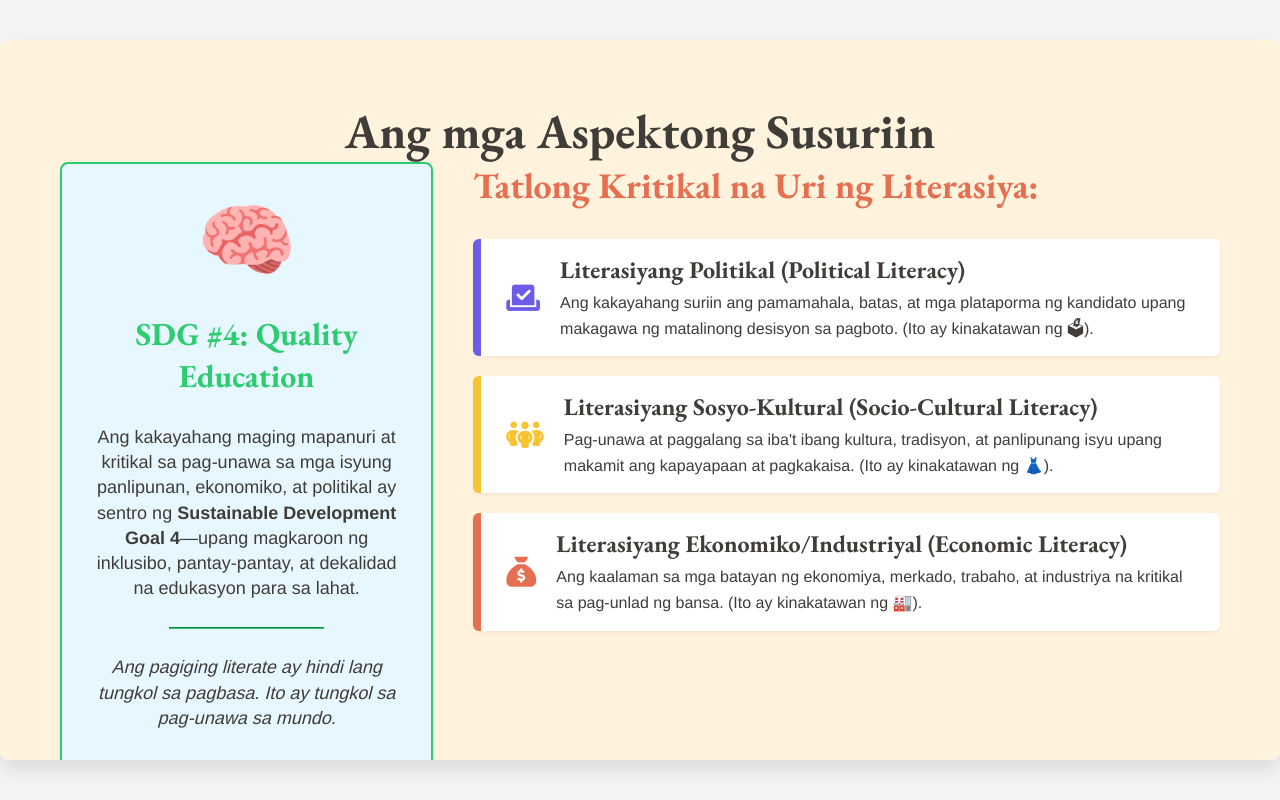
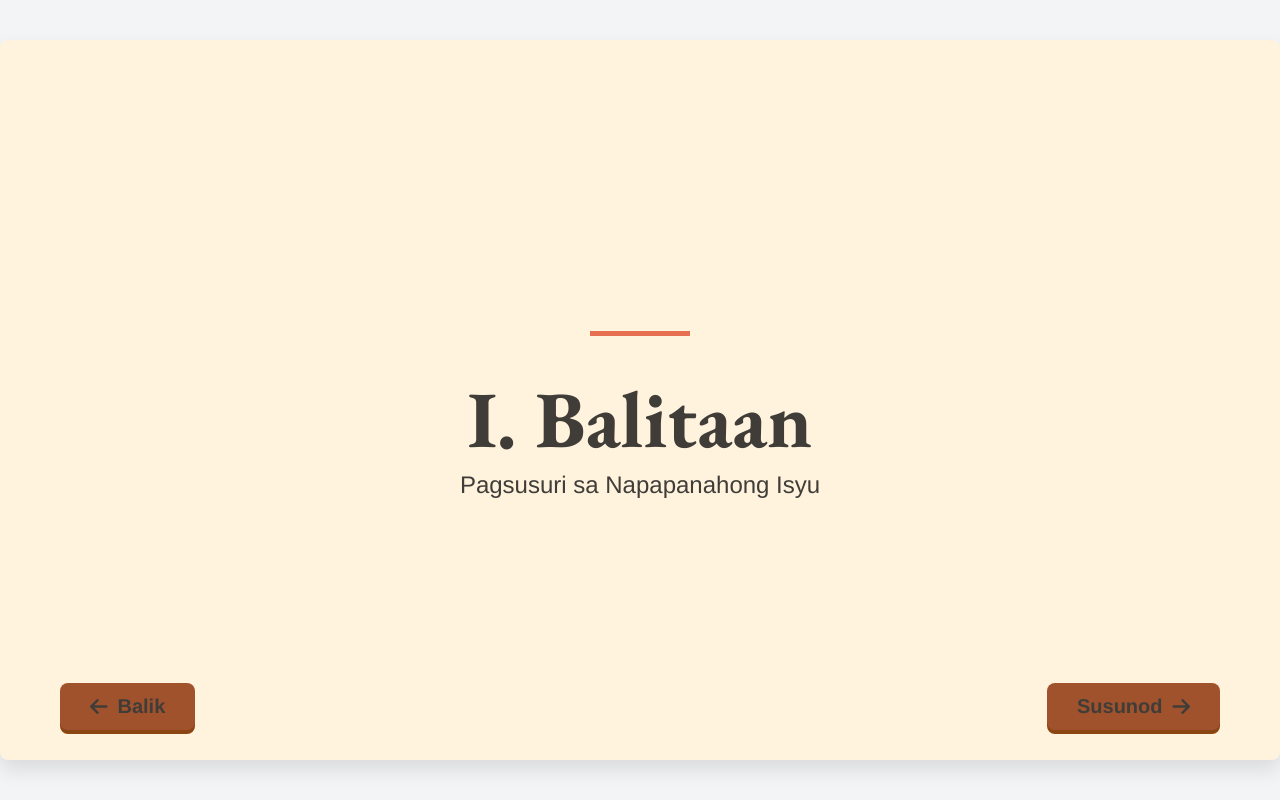
Before and after one commit to evardoejm-pnu/demoteachapeduc3, a plain HTML site: page slide_2.html in a window 1280 px wide. Drawn offline with nearby package versions, Linux system fonts and the light colour scheme.

Commit message:
Update slide_2.html

```diff
--- a/slide_2.html
+++ b/slide_2.html
@@ -3,10 +3,12 @@
 <head>
     <meta charset="UTF-8">
     <meta name="viewport" content="width=device-width, initial-scale=1.0">
-    <title>Ang Ating Pokus</title>
+    <title>Slide 2: Balitaan</title>
+    <!-- Google Fonts: EB Garamond (Headings) and Arimo (Body) -->
     <link rel="preconnect" href="https://fonts.googleapis.com">
     <link rel="preconnect" href="https://fonts.gstatic.com" crossorigin>
     <link href="https://fonts.googleapis.com/css2?family=Arimo:wght@400;500;700&family=EB+Garamond:wght@400;500;700&display=swap" rel="stylesheet">
+    <!-- FontAwesome for icons -->
     <link rel="stylesheet" href="https://cdnjs.cloudflare.com/ajax/libs/font-awesome/6.5.1/css/all.min.css">
     <style>
         /* 1. THE SETUP */
@@ -25,13 +27,14 @@
         }
 
         .slide-container {
+            align-items: center;
             background-color: #fff3dd; /* Main warm cream background */
             border-radius: 8px;
             box-shadow: 0 10px 20px rgba(0, 0, 0, 0.1);
             display: flex;
             flex-direction: column;
             height: 720px;
-            justify-content: space-between;
+            justify-content: center;
             overflow: hidden;
             padding: 60px;
             position: relative;
@@ -39,9 +42,7 @@
         }
 
         /* 2. CONSISTENT TYPOGRAPHY */
-        .slide-container h1,
-        .slide-container h2,
-        .slide-container h3 {
+        .slide-container h2 {
             font-family: 'EB Garamond', serif;
             color: #403D39;
             margin: 0;
@@ -49,133 +50,53 @@
         }
 
         .slide-container p,
-        .slide-container .subtitle,
-        .slide-container a,
-        .slide-container li {
+        .slide-container a {
             font-family: 'Arimo', sans-serif;
             color: #403D39;
-            font-size: 20px;
-            line-height: 1.6;
         }
 
-        .slide-title {
-            font-size: 48px;
-            font-weight: 700;
-            margin-bottom: 40px;
+        /* 3. LAYOUT DEFINITIONS */
+
+        /* Section_Title Layout */
+        .section-title-layout {
+            align-items: center;
+            display: flex;
+            flex-direction: column;
+            height: 100%;
+            justify-content: center;
             text-align: center;
-            color: #A0522D; /* Sienna */
+            width: 100%;
         }
 
-        /* 3. OPTIMIZED CONTENT GRID */
-        .content-grid {
-            display: grid;
-            grid-template-columns: 1fr 2fr; /* 1/3 for SDG, 2/3 for Literacies */
-            gap: 40px;
-            flex-grow: 1;
-            padding-bottom: 20px;
+        .section-title-layout h2 {
+            font-size: 80px;
         }
 
-        /* --- SDG SECTION (LEFT COLUMN) --- */
-        .sdg-section {
-            background-color: #e6f7ff; /* Light blue background for education focus */
-            border-radius: 8px;
-            padding: 30px;
-            box-shadow: 0 4px 8px rgba(0, 0, 0, 0.05);
-            display: flex;
-            flex-direction: column;
-            align-items: center;
-            text-align: center;
-            border: 2px solid #2ECC71; /* SDG 4 Green border */
+        .section-title-layout p {
+            font-size: 24px;
+            margin: 0 auto;
+            max-width: 700px;
         }
 
-        .sdg-section h3 {
-            font-size: 32px;
-            color: #2ECC71; /* SDG 4 Green */
-            margin-top: 15px;
-            margin-bottom: 10px;
-        }
-
-        .sdg-section .sdg-icon {
-            font-size: 80px;
-            margin-bottom: 10px;
-        }
-
-        .sdg-section p {
-            font-size: 18px;
-            line-height: 1.4;
-        }
-
-        /* --- LITERACY SECTION (RIGHT COLUMN) --- */
-        .literacy-section {
-            display: flex;
-            flex-direction: column;
-            gap: 20px;
-        }
-
-        .literacy-section h2 {
-            font-size: 36px;
-            text-align: left;
-            margin-bottom: 10px;
-            color: #E76F51;
-        }
-
-        .literacy-card {
-            display: flex;
-            align-items: center;
-            background-color: #ffffff;
-            border-left: 8px solid; /* Dynamic color border for emphasis */
-            padding: 15px 25px;
-            border-radius: 6px;
-            box-shadow: 0 2px 4px rgba(0, 0, 0, 0.05);
-        }
-
-        .literacy-card i {
-            font-size: 30px;
-            margin-right: 20px;
-            flex-shrink: 0;
-        }
-
-        .literacy-card-content h3 {
-            font-size: 24px;
-            font-weight: 600;
-            margin-bottom: 5px;
-        }
-
-        .literacy-card-content p {
-            font-size: 16px;
-            margin: 0;
-        }
-
-        /* Card Specific Colors */
-        .literacy-political {
-            border-left-color: #6C5CE7; /* Purple for Political/Governance */
-        }
-        .literacy-political i {
-            color: #6C5CE7;
-        }
-
-        .literacy-cultural {
-            border-left-color: #F7C331; /* Yellow for Socio-Cultural */
-        }
-        .literacy-cultural i {
-            color: #F7C331;
-        }
-
-        .literacy-economic {
-            border-left-color: #E76F51; /* Coral for Economic/Industrial */
-        }
-        .literacy-economic i {
-            color: #E76F51;
+        .section-title-layout hr {
+            background-color: #E76F51; /* Terracotta highlight */
+            border: none;
+            height: 5px;
+            margin: 30px auto;
+            width: 100px;
         }
 
 
-        /* 4. NAVIGATION STYLES */
+        /* --- NAVIGATION STYLES --- */
         .nav-controls {
+            position: absolute;
+            bottom: 30px;
+            left: 60px;
+            right: 60px;
             display: flex;
             justify-content: space-between;
-            align-items: center;
-            padding-top: 20px;
-            border-top: 1px solid #dcdcdc;
+            width: calc(100% - 120px);
+            pointer-events: none;
         }
 
         .nav-button {
@@ -190,13 +111,13 @@
             font-weight: 700;
             font-family: 'Arimo', sans-serif;
             font-size: 20px;
-            transition: background-color 0.2s, transform 0.1s, box-shadow 0.2s;
-            box-shadow: 0 4px #8B4513;
-            cursor: pointer;
+            transition: background-color 0.2s, transform 0.1s;
+            box-shadow: 0 4px #8B4513; /* Darker shadow */
+            pointer-events: auto;
         }
 
         .nav-button:hover {
-            background-color: #E76F51;
+            background-color: #E76F51; /* Terracotta */
             transform: translateY(-2px);
             box-shadow: 0 6px #8B4513;
         }
@@ -205,58 +126,28 @@
             transform: translateY(2px);
             box-shadow: 0 2px #8B4513;
         }
+
     </style>
 </head>
 <body>
 
-    <div class="slide-container" id="slide3_focus">
-        <h1 class="slide-title">Ang mga Aspektong Susuriin</h1>
-
-        <div class="content-grid">
-
-            <div class="sdg-section">
-                <div class="sdg-icon">&#x1F9E0;</div> <h3>SDG #4: Quality Education</h3>
-                <p>Ang kakayahang maging mapanuri at kritikal sa pag-unawa sa mga isyung panlipunan, ekonomiko, at politikal ay sentro ng <strong>Sustainable Development Goal 4</strong>&mdash;upang magkaroon ng inklusibo, pantay-pantay, at dekalidad na edukasyon para sa lahat.</p>
-                <hr style="width: 50%; border-color: #2ECC71;">
-                <p style="font-style: italic;">Ang pagiging literate ay hindi lang tungkol sa pagbasa. Ito ay tungkol sa pag-unawa sa mundo.</p>
-            </div>
-
-            <div class="literacy-section">
-                <h2>Tatlong Kritikal na Uri ng Literasiya:</h2>
-
-                <div class="literacy-card literacy-political">
-                    <i class="fa-solid fa-vote-yea"></i>
-                    <div class="literacy-card-content">
-                        <h3>Literasiyang Politikal (Political Literacy)</h3>
-                        <p>Ang kakayahang suriin ang pamamahala, batas, at mga plataporma ng kandidato upang makagawa ng matalinong desisyon sa pagboto. (Ito ay kinakatawan ng &#x1F5F3;).</p>
-                    </div>
-                </div>
-
-                <div class="literacy-card literacy-cultural">
-                    <i class="fa-solid fa-people-group"></i>
-                    <div class="literacy-card-content">
-                        <h3>Literasiyang Sosyo-Kultural (Socio-Cultural Literacy)</h3>
-                        <p>Pag-unawa at paggalang sa iba't ibang kultura, tradisyon, at panlipunang isyu upang makamit ang kapayapaan at pagkakaisa. (Ito ay kinakatawan ng &#x1F457;).</p>
-                    </div>
-                </div>
-
-                <div class="literacy-card literacy-economic">
-                    <i class="fa-solid fa-sack-dollar"></i>
-                    <div class="literacy-card-content">
-                        <h3>Literasiyang Ekonomiko/Industriyal (Economic Literacy)</h3>
-                        <p>Ang kaalaman sa mga batayan ng ekonomiya, merkado, trabaho, at industriya na kritikal sa pag-unlad ng bansa. (Ito ay kinakatawan ng &#x1F3ED;).</p>
-                    </div>
-                </div>
-            </div>
-
+    <!-- Slide 2: Section_Title for Balitaan -->
+    <div class="slide-container" id="slide2">
+        <div class="section-title-layout">
+            <hr>
+            <h2>I. Balitaan</h2>
+            <p>Pagsusuri sa Napapanahong Isyu</p>
         </div>
 
+        <!-- Navigation Controls -->
         <div class="nav-controls">
-            <a href="slide_2.html" class="nav-button">
+            <!-- Back Button (to index.html) -->
+            <a href="index.html" class="nav-button">
                 <i class="fa-solid fa-arrow-left"></i> Balik
             </a>
 
-            <a href="slide_4.html" class="nav-button">
+            <!-- Next Button (to slide_3.html) -->
+            <a href="slide_3.html" class="nav-button">
                 Susunod <i class="fa-solid fa-arrow-right"></i>
             </a>
         </div>
```
